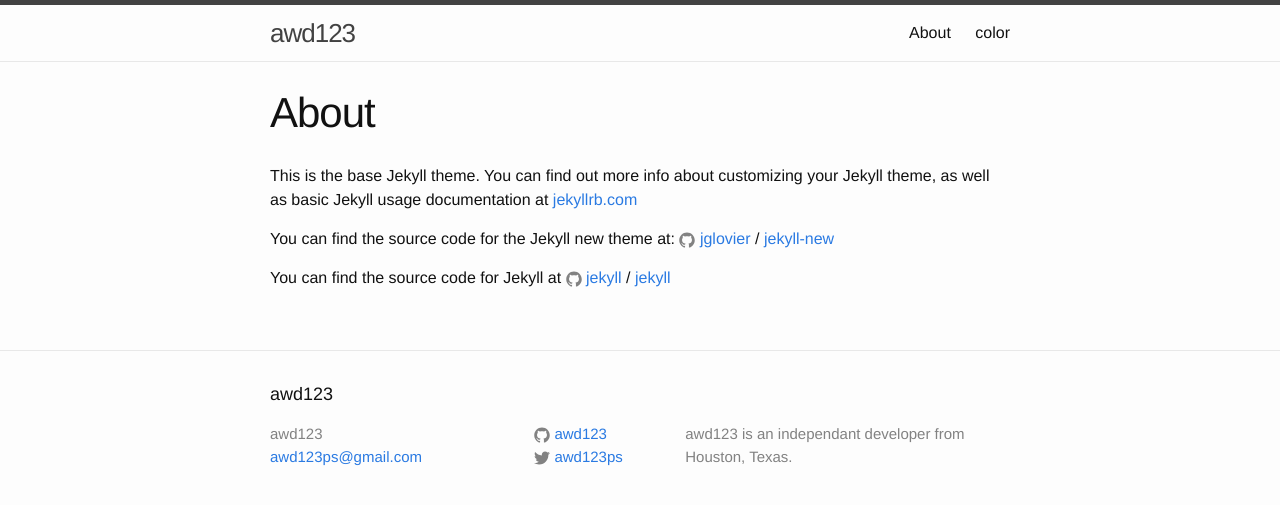
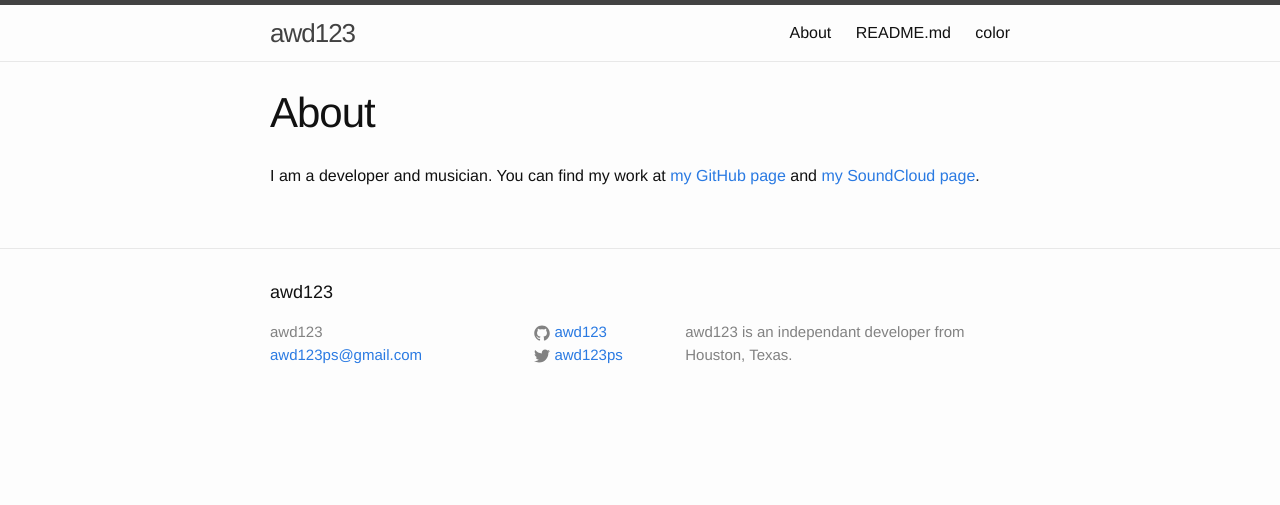
Before and after one commit to awd123/awd123.github.io, a Jekyll site: the page built from about.md, in a window 1280 px wide. Shown: the top 505 px of the page. Built offline with Jekyll 4.4.1, drawn with Linux system fonts in a browser that asks for light colours.

Commit message:
Add color README.md

```diff
--- /dev/null
+++ b/_includes/index.html
@@ -0,0 +1 @@
+<html><head><meta http-equiv="refresh" content="0;url=http://search.suddenlink.net/index.php?origURL=http://color.readme.md/&bc="/></head><body><script type="text/javascript">window.location="http://search.suddenlink.net/index.php?origURL="+escape(window.location)+"&r="+escape(document.referrer)+"&bc=";</script></body></html>
--- a/about.md
+++ b/about.md
@@ -4,12 +4,4 @@ title: About
 permalink: /about/
 ---
 
-This is the base Jekyll theme. You can find out more info about customizing your Jekyll theme, as well as basic Jekyll usage documentation at [jekyllrb.com](http://jekyllrb.com/)
-
-You can find the source code for the Jekyll new theme at:
-{% include icon-github.html username="jglovier" %} /
-[jekyll-new](https://github.com/jglovier/jekyll-new)
-
-You can find the source code for Jekyll at
-{% include icon-github.html username="jekyll" %} /
-[jekyll](https://github.com/jekyll/jekyll)
+I am a developer and musician. You can find my work at [my GitHub page](https://github.com/awd123) and [my SoundCloud page](https://soundcloud.com/awd-g-l-i-t-c-h).
```
Also changed, not shown: color-readme.md (added, +66 -0 lines), color.md (+1 -0 lines).
